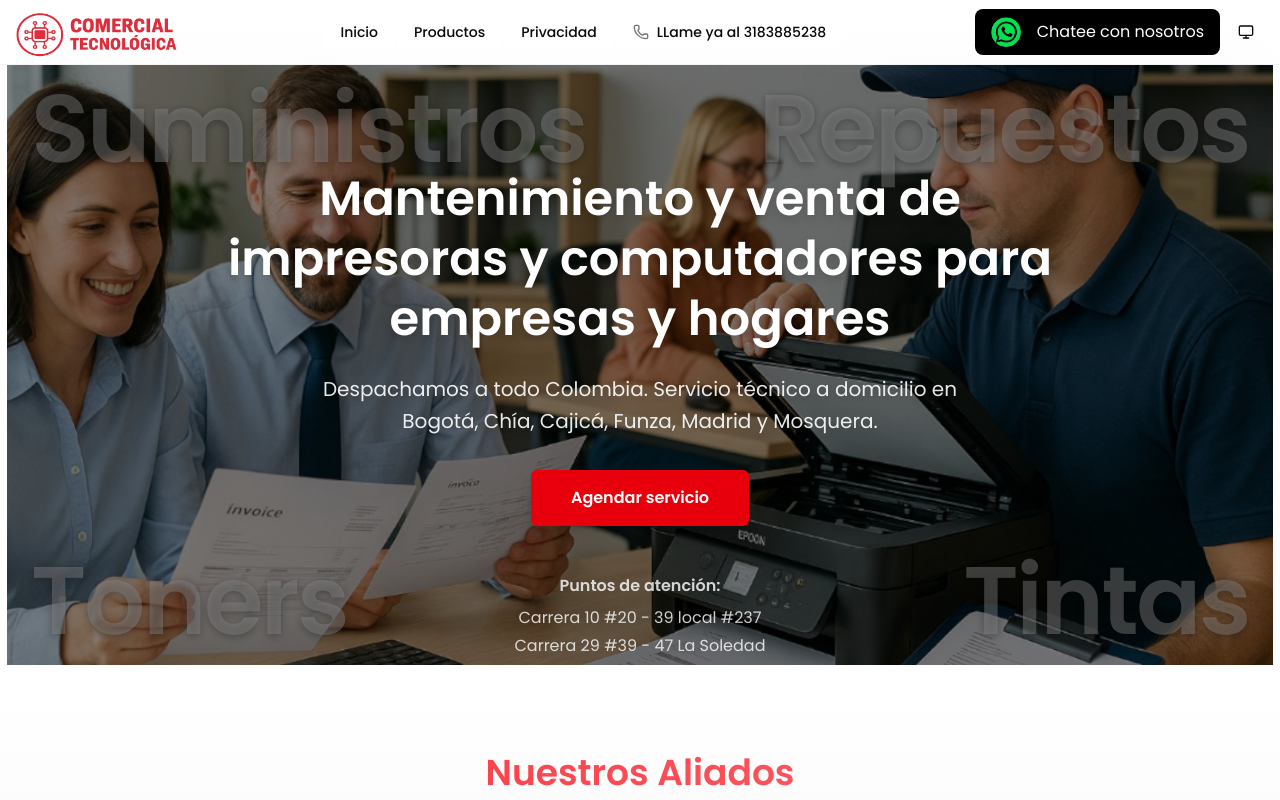
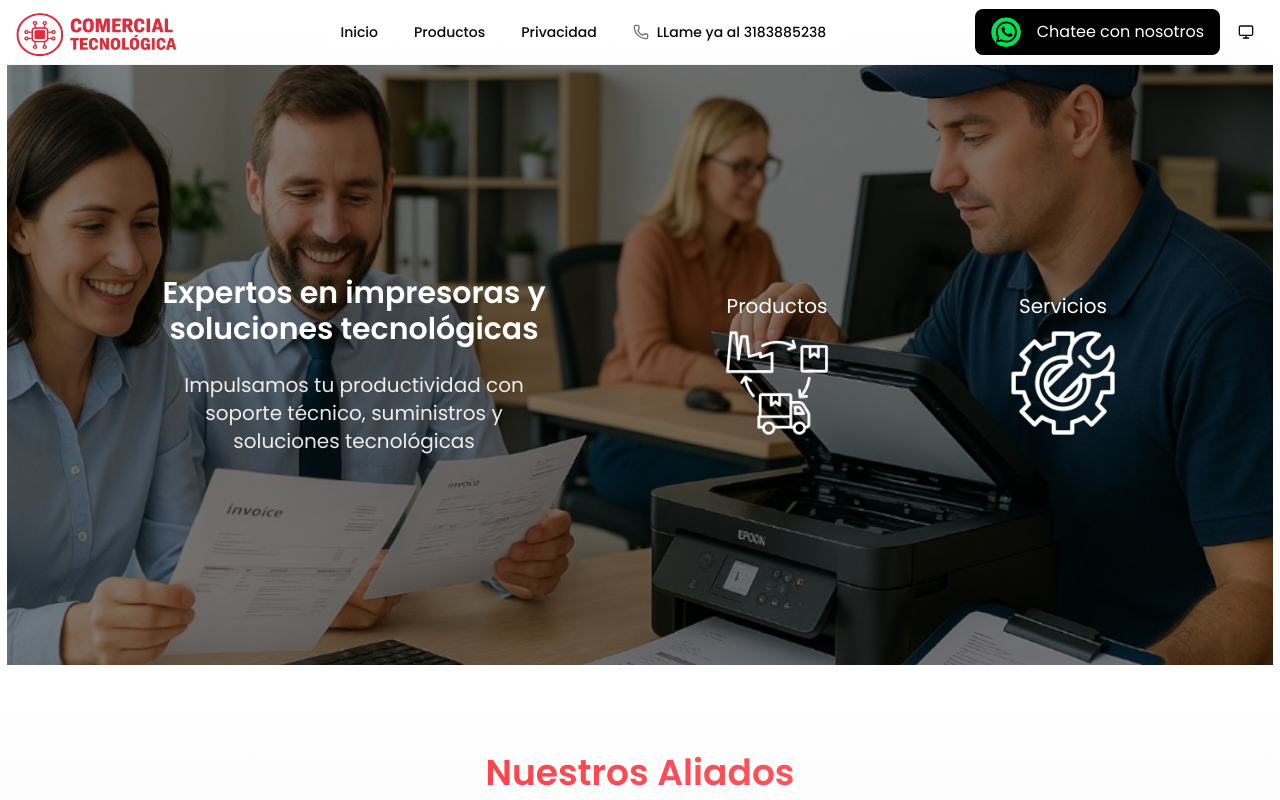
Before and after one commit to RonaldDev0/Alma, a Next.js app: page / in a window 1280 px wide. Shown: the top 800 px of the page. Built offline with nearby package versions, Linux system fonts and the light colour scheme.

Commit message:
feat: change hero

```diff
--- a/src/app/(public)/hero.tsx
+++ b/src/app/(public)/hero.tsx
@@ -1,20 +1,7 @@
-import { Button } from '@/components/ui/button'
 import Link from 'next/link'
 import Image from 'next/image'
-import number from '../consts'
 
 export default function Hero() {
-  const message = 'Hola, vi la página y estoy interesado en agendar un servicio. ¿Podrías brindarme más información?'
-
-  const ws = `https://wa.me/57${number}?text=${encodeURIComponent(message)}`
-
-  const bannerTexts = [
-    { text: 'Suministros', position: 'absolute top-2 left-2 md:top-4 md:left-6' },
-    { text: 'Repuestos', position: 'absolute top-2 right-2 md:top-4 md:right-6' },
-    { text: 'Toners', position: 'absolute bottom-2 left-2 md:bottom-4 md:left-6' },
-    { text: 'Tintas', position: 'absolute bottom-2 right-2 md:bottom-4 md:right-6' }
-  ]
-
   return (
     <section className='relative w-screen md:w-[98.9vw] h-[50vh] md:h-[70vh] min-h-[400px] md:min-h-[600px] mx-auto flex items-center justify-center overflow-hidden'>
       <Image
@@ -25,45 +12,48 @@ export default function Hero() {
         className='object-cover object-center'
       />
 
-      <div className='absolute inset-0 z-0 pointer-events-none'>
-        {bannerTexts.map(({ position, text }, index) => (
-          <div key={index} className={position}>
-            <span
-              className='text-white/40 text-2xl sm:text-3xl md:text-6xl lg:text-8xl font-black tracking-tight select-none block leading-none'
-              style={{ textShadow: '0 2px 8px rgba(0, 0, 0, 0.3)' }}
-            >
-              {text}
-            </span>
-          </div>
-        ))}
-      </div>
+      <div className='absolute inset-0 bg-linear-to-b from-black/45 to-black/45' />
 
-      <div className='absolute inset-0 bg-linear-to-b bg-black/45' />
+      <div className='absolute z-10 flex flex-col md:flex-row items-center text-center text-white gap-8 md:gap-44 px-6'>
+        <div className='flex flex-col gap-6'>
+          <h1 className='text-2xl md:text-3xl font-bold max-w-96'>
+            Expertos en impresoras y soluciones tecnológicas
+          </h1>
 
-      <div className='relative z-10 text-center text-white max-w-4xl mx-auto flex flex-col gap-4 md:gap-6 px-4 sm:px-6 md:px-8 py-8 md:pt-24 md:pb-0'>
-        <h1 className='text-2xl sm:text-3xl md:text-4xl lg:text-5xl font-bold leading-tight md:leading-tight drop-shadow-lg'>
-          Mantenimiento y venta de impresoras y computadores para empresas y hogares
-        </h1>
-        <p className='text-sm sm:text-base md:text-lg lg:text-xl opacity-90 leading-relaxed max-w-2xl mx-auto drop-shadow-md'>
-          Despachamos a todo Colombia. Servicio técnico a domicilio en Bogotá, Chía, Cajicá, Funza, Madrid y Mosquera.
-        </p>
-        <div className='flex flex-col sm:flex-row items-center justify-center gap-3 md:gap-4 pt-2'>
-          <Link target='_blank' rel='noopener noreferrer' href={ws} className='w-full sm:w-auto'>
-            <Button
-              size='lg'
-              className='w-full sm:w-auto bg-red-600 hover:bg-red-700 text-white text-sm md:text-base px-8 md:px-10 h-12 md:h-14 shadow-lg hover:shadow-xl transition-all duration-200 font-semibold'
-            >
-              Agendar servicio
-            </Button>
-          </Link>
+          <p className='text-base md:text-xl max-w-96 opacity-90'>
+            Impulsamos tu productividad con soporte técnico, suministros y soluciones tecnológicas
+          </p>
         </div>
-        <div className='opacity-80 mt-4 md:mt-6 space-y-2 text-xs sm:text-sm md:text-base'>
-          <p className='font-semibold'>Puntos de atención:</p>
-          <div className='flex flex-col gap-1'>
-            <p>Carrera 10 #20 - 39 local #237</p>
-            <p>Carrera 29 #39 - 47 La Soledad</p>
-          </div>
-        </div>
+
+        <Link
+          href='/products'
+          className='flex flex-col items-center gap-2 hover:scale-105 transition-transform'
+        >
+          <p className='text-lg md:text-xl'>Productos</p>
+
+          <Image
+            src='/icon/operaciones.png'
+            width={110}
+            height={110}
+            alt='Productos icon'
+            className='invert w-[80px] h-[80px] md:w-[110px] md:h-[110px]'
+          />
+        </Link>
+
+        <Link
+          href='/services'
+          className='flex flex-col items-center gap-2 hover:scale-105 transition-transform'
+        >
+          <p className='text-lg md:text-xl'>Servicios</p>
+
+          <Image
+            src='/icon/servicio.png'
+            width={110}
+            height={110}
+            alt='Servicios icon'
+            className='invert w-[80px] h-[80px] md:w-[110px] md:h-[110px]'
+          />
+        </Link>
       </div>
     </section>
   )
```
Also changed, not shown: public/icon/operaciones.png (added), public/icon/servicio.png (added).
